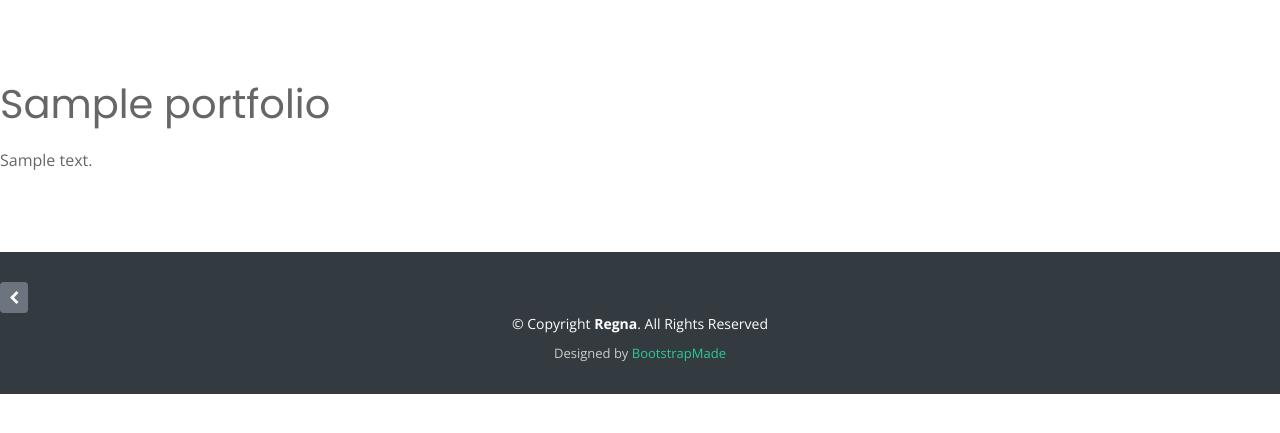
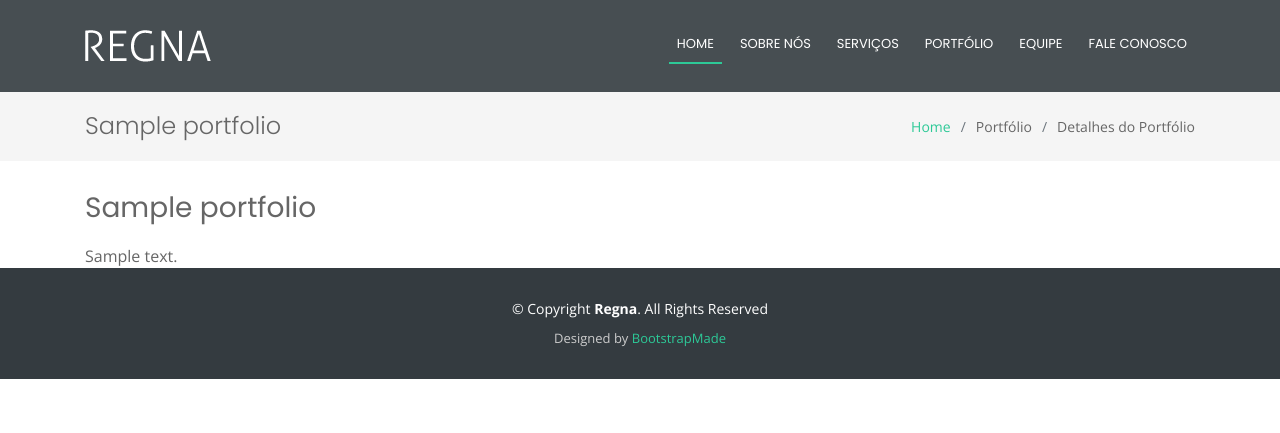
Before and after one commit to carlos-moreno/jbatistaconstrucao, a Django app: template jbatistaconstrucao/core/templates/portfolio-details.html in a window 1280 px wide. Shown: the top 433 px of the page. Run offline with Django 3.2, Linux system fonts and the light colour scheme; the template is opened without the code that fills it: values that come from a table or form of the project are taken from there, others are empty; tables that the repository leaves empty hold one stand-in row (values such as "Sample post"); parts of the project's set-up code (start-up, migrations or seed data) failed here and were passed over; some libraries are stand-ins or nearby versions.

Commit message:
feat: Update portfolio resource

```diff
--- a/jbatistaconstrucao/core/templates/portfolio-details.html
+++ b/jbatistaconstrucao/core/templates/portfolio-details.html
@@ -6,13 +6,13 @@
   <meta charset="utf-8">
   <meta content="width=device-width, initial-scale=1.0" name="viewport">
 
-  <title>Regna Bootstrap Template</title>
+  <title>Portfolio Details - Regna Bootstrap Template</title>
   <meta content="" name="descriptison">
   <meta content="" name="keywords">
 
   <!-- Favicons -->
-  <link href="{% static 'img/favicon.png' %}" rel="icon">
-  <link href="{% static 'img/apple-touch-icon.png' %}" rel="apple-touch-icon">
+  <link href="assets/img/favicon.png" rel="icon">
+  <link href="assets/img/apple-touch-icon.png" rel="apple-touch-icon">
 
   <!-- Google Fonts -->
   <link href="https://fonts.googleapis.com/css?family=Open+Sans:300,300i,400,400i,700,700i|Poppins:300,400,500,700" rel="stylesheet">
@@ -38,21 +38,61 @@
 
 <body>
 
+  <!-- ======= Header ======= -->
+  <header id="header">
+    <div class="container">
+
+      <div id="logo" class="pull-left">
+        <a href="{% url 'home' %}"><img src="{% static 'img/logo.png' %}" alt=""></a>
+        <!-- Uncomment below if you prefer to use a text logo -->
+        <!--<h1><a href="#hero">Regna</a></h1>-->
+      </div>
+
+      <nav id="nav-menu-container">
+        <ul class="nav-menu">
+          <li class="menu-active"><a href="{% url 'home' %}">Home</a></li>
+          <li><a href="{% url 'home' %}#about">Sobre Nós</a></li>
+          <li><a href="{% url 'home' %}#services">Serviços</a></li>
+          <li><a href="{% url 'home' %}#portfolio">Portfólio</a></li>
+          <li><a href="{% url 'home' %}#team">Equipe</a></li>
+          <li><a href="{% url 'home' %}#contact">Fale Conosco</a></li>
+        </ul>
+      </nav><!-- #nav-menu-container -->
+    </div>
+  </header><!-- End Header -->
+
   <main id="main">
 
-    <!-- ======= About Section ======= -->
-    <section id="about">
-      <h1>{{ portfolio.name }}</h1>
+    <!-- ======= Breadcrumbs Section ======= -->
+    <section class="breadcrumbs">
+      <div class="container">
 
-      {{ portfolio.content|safe }}
+        <div class="d-flex justify-content-between align-items-center">
+          <h2>{{ portfolio.name}}</h2>
+          <ol>
+            <li><a href="{% url 'home' %}">Home</a></li>
+            <li>Portfólio</li>
+            <li>Detalhes do Portfólio</li>
+          </ol>
+        </div>
 
-    </section><!-- End About Section -->
+      </div>
+    </section><!-- Breadcrumbs Section -->
+
+    <!-- ======= Portfolio Details Section ======= -->
+    <section class="portfolio-details">
+      <div class="container">
+        <h3>{{ portfolio.name }}</h3>
+        {{ portfolio.content|safe }}
+
+
+      </div>
+    </section><!-- End Portfolio Details Section -->
 
   </main><!-- End #main -->
 
   <!-- ======= Footer ======= -->
   <footer id="footer">
-    <a href="{% url 'home' %}" class="btn btn-secondary btn-sm" ><i class="fa fa-chevron-left"></i></a>
     <div class="footer-top">
       <div class="container">
 
@@ -75,6 +115,8 @@
     </div>
   </footer><!-- End Footer -->
 
+  <a href="#" class="back-to-top"><i class="fa fa-chevron-up"></i></a>
+
   <!-- Vendor JS Files -->
   <script src="{% static 'vendor/jquery/jquery.min.js' %}"></script>
   <script src="{% static 'vendor/bootstrap/js/bootstrap.bundle.min.js' %}"></script>
```
